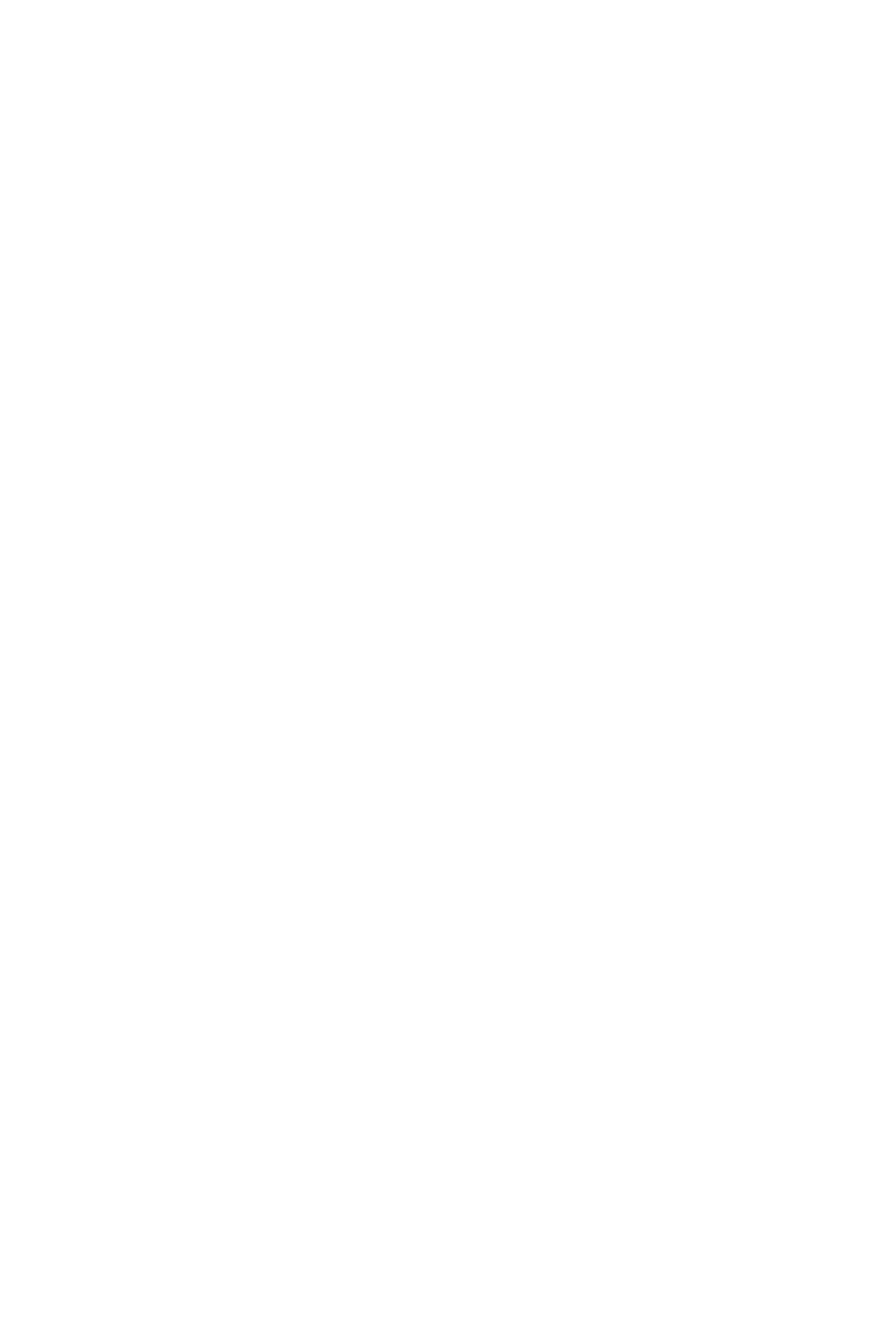
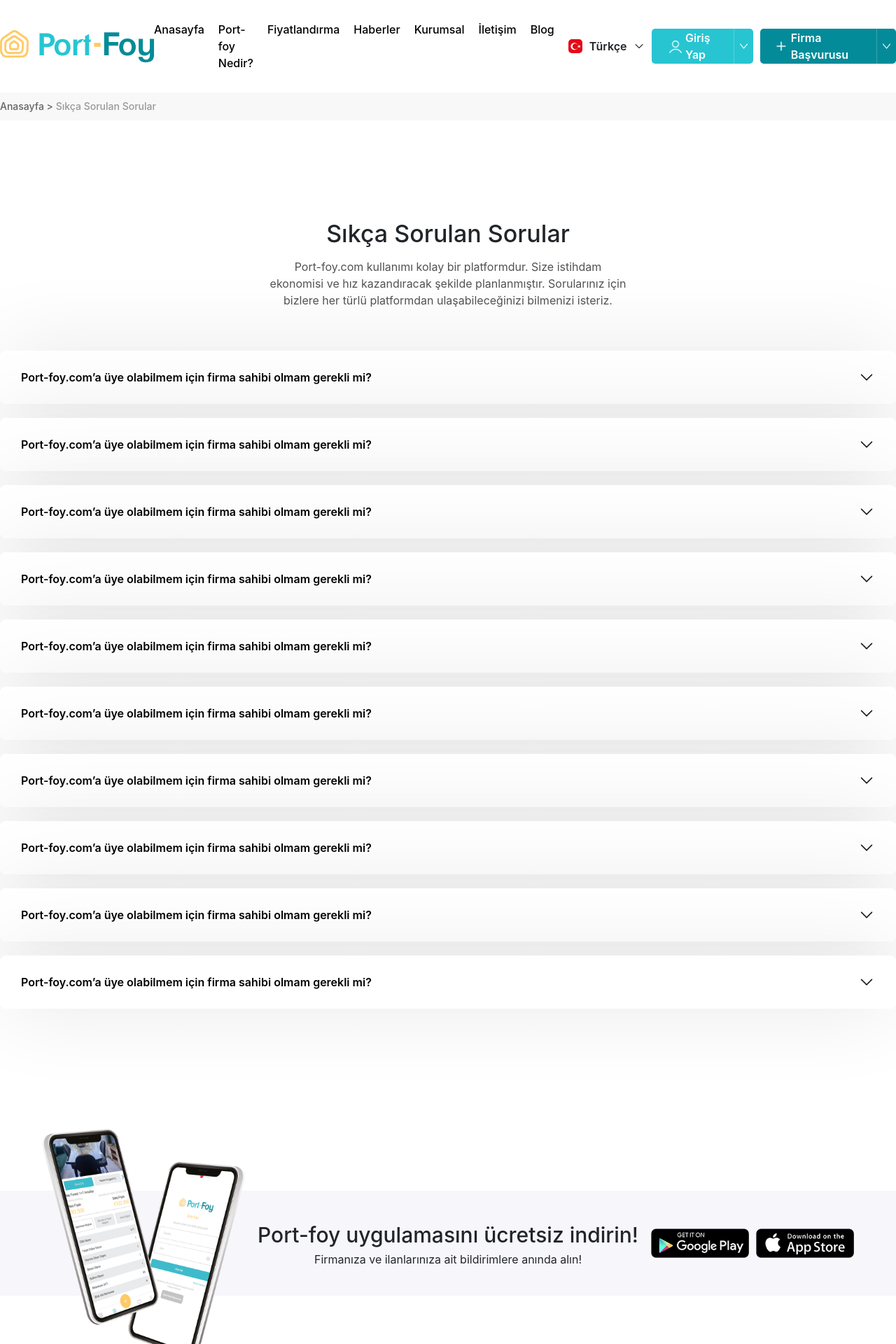
Before and after one commit to melihkostk/portfoy, a React (Vite) app: page /faqs in a window 1280 px wide. Before the commit this address had no page. Shown: the top 1920 px of the page at 70% size. Before the commit the page ends 800 px from the top, so only its background shows below. Built offline with nearby package versions, Linux system fonts and the light colour scheme.

Commit message:
Faqs page design completed

```diff
--- a/src/App.jsx
+++ b/src/App.jsx
@@ -10,6 +10,7 @@ import { Login } from "./pages/Login";
 import { SignIn } from "./pages/SignIn";
 import { Check } from "./pages/Check";
 import { Application } from "./pages/Application";
+import { Faqs } from "./pages/Faqs";
 
 function App() {
 
@@ -27,6 +28,7 @@ function App() {
         <Route path="/register" element={<SignIn />} />
         <Route path="/application" element={<Application />} />
         <Route path="/check" element={<Check />} />
+        <Route path="/faqs" element={<Faqs />} />
       </Routes>
     </BrowserRouter>
 
--- a/src/components/DiscoverAccordion.jsx
+++ b/src/components/DiscoverAccordion.jsx
@@ -2,7 +2,7 @@ import downArrow from "../assets/down-arrow.png"
 
 export function DiscoverAccordion(){
     return(
-        <div className="flex items-center bg-white justify-between mb-5 py-6.5 px-7.5 rounded-lg shadow-[0_0_120px_rgba(0,0,0,0.1)]">
+        <div className="flex items-center bg-white justify-between mb-5 py-6.5 px-7.5 rounded-lg cursor-pointer shadow-[0_0_120px_rgba(0,0,0,0.1)]">
             <div>
                 <p className="font-semibold">
                     Port-foy.com’a üye olabilmem için firma sahibi olmam gerekli mi?
--- a/src/components/Footer.jsx
+++ b/src/components/Footer.jsx
@@ -71,7 +71,7 @@ export function Footer() {
                             <Link to={"/pricing"} className="hover:text-black transition-colors duration-300 ease-in-out">Fiyatlandırma</Link>
                         </li>
                         <li>
-                            <a className="hover:text-black transition-colors duration-300 ease-in-out" href="https://demo.pigasoft.com/portfoy/public/tr/faqs">Sıkça Sorulan Sorular</a>
+                            <Link to={"/faqs"} className="hover:text-black transition-colors duration-300 ease-in-out">Sıkça Sorulan Sorular</Link>
                         </li>
                     </ul>
                 </div>
--- a/src/components/PricingCard.jsx
+++ b/src/components/PricingCard.jsx
@@ -1,3 +1,5 @@
+import { Link } from "react-router-dom"
+
 export function PricingCard() {
     return (
         <div className="bg-[#f9f9f9] p-7.5 m-3.75 w-[30%]">
@@ -31,7 +33,7 @@ export function PricingCard() {
                 </ul>
             </div>
             <div className="w-full bg-[#f1f1f1] text-center py-2 px-5 rounded-lg hover:bg-[#c3c3c3] transition-colors duration-300 ease-in-out">
-                <a className="uppercase text-[#4b4b4b] font-medium text-sm w-full" href="https://demo.pigasoft.com/portfoy/public/tr/registration/application">Firma başvurusu</a>
+                <Link to={"/application"} className="uppercase text-[#4b4b4b] font-medium text-sm w-full">Firma başvurusu</Link>
             </div>
         </div>
     )
--- /dev/null
+++ b/src/pages/Faqs.jsx
@@ -0,0 +1,49 @@
+import { Header } from "../components/Header"
+import { DiscoverAccordion } from "../components/DiscoverAccordion"
+import { AppLinks } from "../components/AppLinks"
+import { Footer } from "../components/Footer"
+
+export function Faqs() {
+    return (
+        <div className="w-full flex flex-col items-center">
+            <Header />
+            <div className="w-full bg-[#f8f8f8] flex justify-center py-2.5 mb-4">
+                <div className="w-full max-w-350">
+                    <p className="text-sm text-[#636363] font-medium">Anasayfa {">"} <span className="text-[#9a9898]"> Sıkça Sorulan Sorular</span></p>
+                </div>
+            </div>
+            <div className="w-full flex items-center justify-center py-30">
+                <div className="w-full max-w-350">
+                    <div className="text-center flex flex-col items-center mb-15">
+                        <h1 className="text-[34px] text-[#212529] font-medium mb-2.5">Sıkça Sorulan Sorular</h1>
+                        <p className="text-[#525252] max-w-[40%]">
+                            Port-foy.com kullanımı kolay bir platformdur.
+                            Size istihdam ekonomisi ve hız kazandıracak şekilde planlanmıştır.
+                            Sorularınız için bizlere her türlü platformdan ulaşabileceğinizi bilmenizi isteriz.
+                        </p>
+                    </div>
+                    <div>
+                        <DiscoverAccordion />
+                        <DiscoverAccordion />
+                        <DiscoverAccordion />
+                        <DiscoverAccordion />
+                        <DiscoverAccordion />
+                        <DiscoverAccordion />
+                        <DiscoverAccordion />
+                        <DiscoverAccordion />
+                        <DiscoverAccordion />
+                        <DiscoverAccordion />
+                    </div>
+                </div>
+            </div>
+            <div className='w-full mt-30 mb-30'>
+                <div className='w-full mx-auto max-w-350 flex flex-col items-center justify-center bg-[#f7f6fb]'>
+                    <AppLinks />
+                </div>
+            </div>
+            <div className='w-full'>
+                <Footer />
+            </div>
+        </div>
+    )
+}
--- a/src/pages/Home.jsx
+++ b/src/pages/Home.jsx
@@ -5,6 +5,7 @@ import { PortfoyText } from "../components/PortfoyText"
 import { PricingCard } from '../components/PricingCard'
 import { AppLinks } from '../components/AppLinks'
 import { Footer } from '../components/Footer'
+import { Link } from "react-router-dom"
 
 export function Home() {
 
@@ -48,7 +49,7 @@ export function Home() {
           <PortfoyCard />
         </div>
         <div>
-          <button className='bg-[#f1f1f1] text-[#4b4b4b] px-5 py-2 rounded-lg hover:bg-[#c3c3c3] transition-colors duration-300 ease-in-out cursor-pointer'>FIRMA BASVURUSU</button>
+          <Link to={"/application"} className='bg-[#f1f1f1] text-[#4b4b4b] px-5 py-2 rounded-lg hover:bg-[#c3c3c3] transition-colors duration-300 ease-in-out cursor-pointer'>FIRMA BASVURUSU</Link>
         </div>
       </div>
       <div className='w-full bg-[#f7f6fb] flex flex-col items-center py-30'>
@@ -59,7 +60,7 @@ export function Home() {
               <p className='text-[15px] opacity-70 text-[#212529] font-medium'>Size daha hızlı ve daha ekonomik çözümler sunan port-foy.com’un size sunduğu kolaylıklara birlikte inceleyelim.</p>
             </div>
             <div>
-              <a className='text-[#818181] text-sm font-medium hover:text-[#27C5D2] transition-colors duration-300 ease-in-out' href="https://demo.pigasoft.com/portfoy/public/tr/discover">Tümünü Gör</a>
+              <Link to={"/discover"} className='text-[#818181] text-sm font-medium hover:text-[#27C5D2] transition-colors duration-300 ease-in-out'>Tümünü Gör</Link>
             </div>
           </div>
           <div className='flex flex-wrap -mx-7.5'>
@@ -115,7 +116,7 @@ export function Home() {
         <div className='w-full mx-auto max-w-350 flex flex-col items-center justify-center'>
           <div className='flex justify-between w-full'>
             <h2 className='text-[#45443F] text-[32px] font-semibold'>Haberler ve Duyurular</h2>
-            <a className='text-[#B7B9BF] text-xl font-medium hover:text-[#45443f] transition-colors duration-300 ease-in-out' href="https://demo.pigasoft.com/portfoy/public/tr/articles">Tümünü Gör</a>
+            <Link to={"/articles"} className='text-[#B7B9BF] text-xl font-medium hover:text-[#45443f] transition-colors duration-300 ease-in-out' href="https://demo.pigasoft.com/portfoy/public/tr/articles">Tümünü Gör</Link>
           </div>
           <div className='flex items-start -mx-5'>
             <NewsCard />
```
